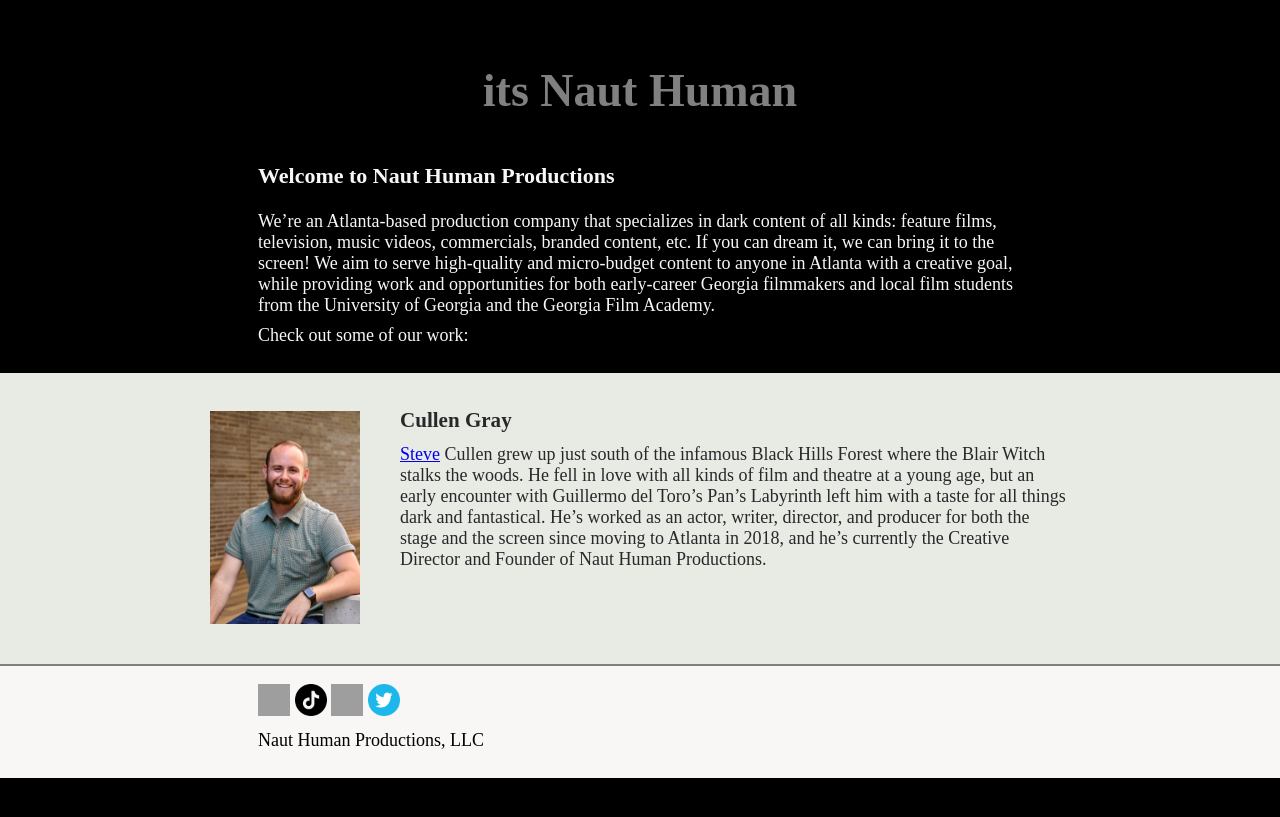
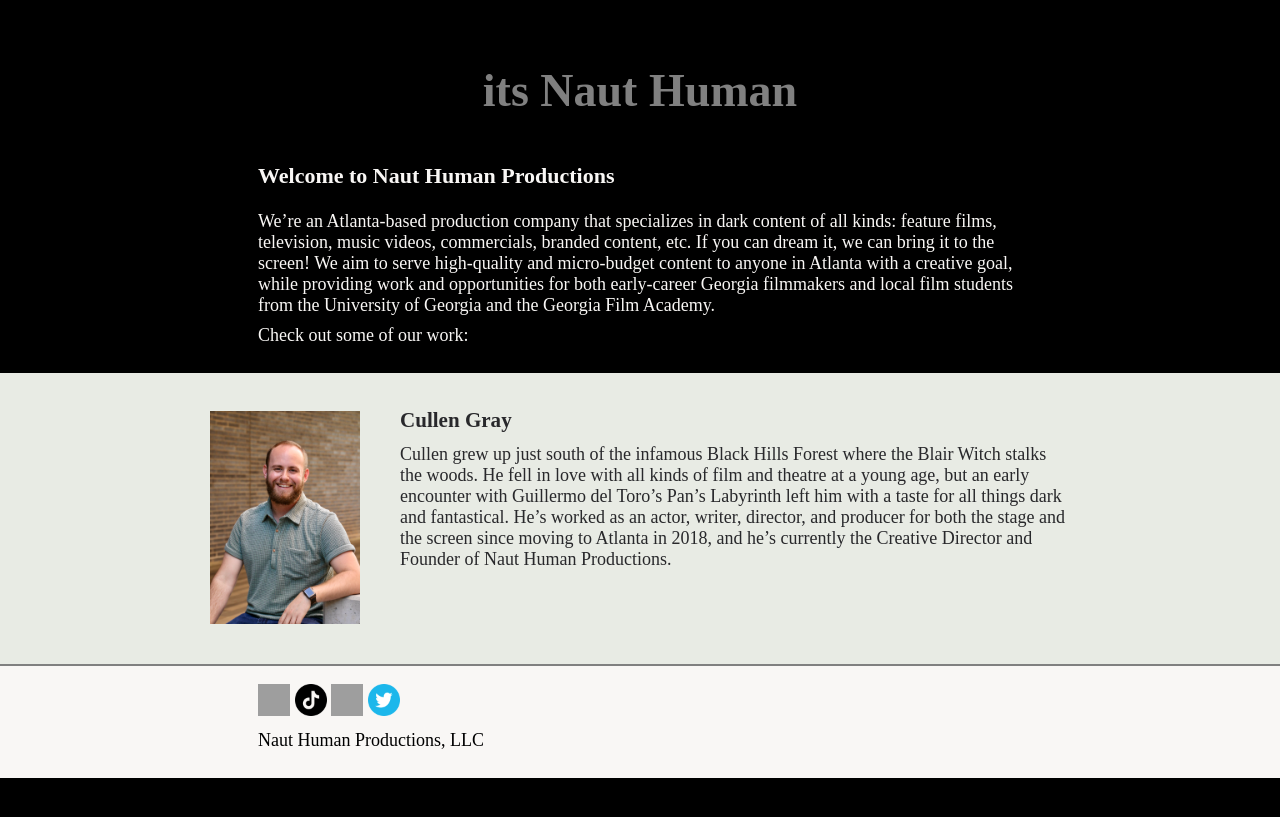
Before and after one commit to nauthuman/nauthuman.github.io, a Jekyll site: the page built from index2.html, in a window 1280 px wide. Shown: the top 817 px of the page. Built offline with Jekyll 4.4.1, drawn with Linux system fonts in a browser that asks for light colours; some web fonts are replaced.

Commit message:
Update staff_panel.html

```diff
--- a/_includes/staff_panel.html
+++ b/_includes/staff_panel.html
@@ -53,7 +53,6 @@
       </h3>
 
       <p>
-        <a href="https://www.linkedin.com/in/stevechendc/" target="_blank">Steve</a>
         Cullen grew up just south of the infamous Black Hills Forest where the Blair Witch stalks the woods.
         He fell in love with all kinds of film and theatre at a young age,
         but an early encounter with Guillermo del Toro’s Pan’s Labyrinth left him with a taste for all things dark and fantastical.
```
